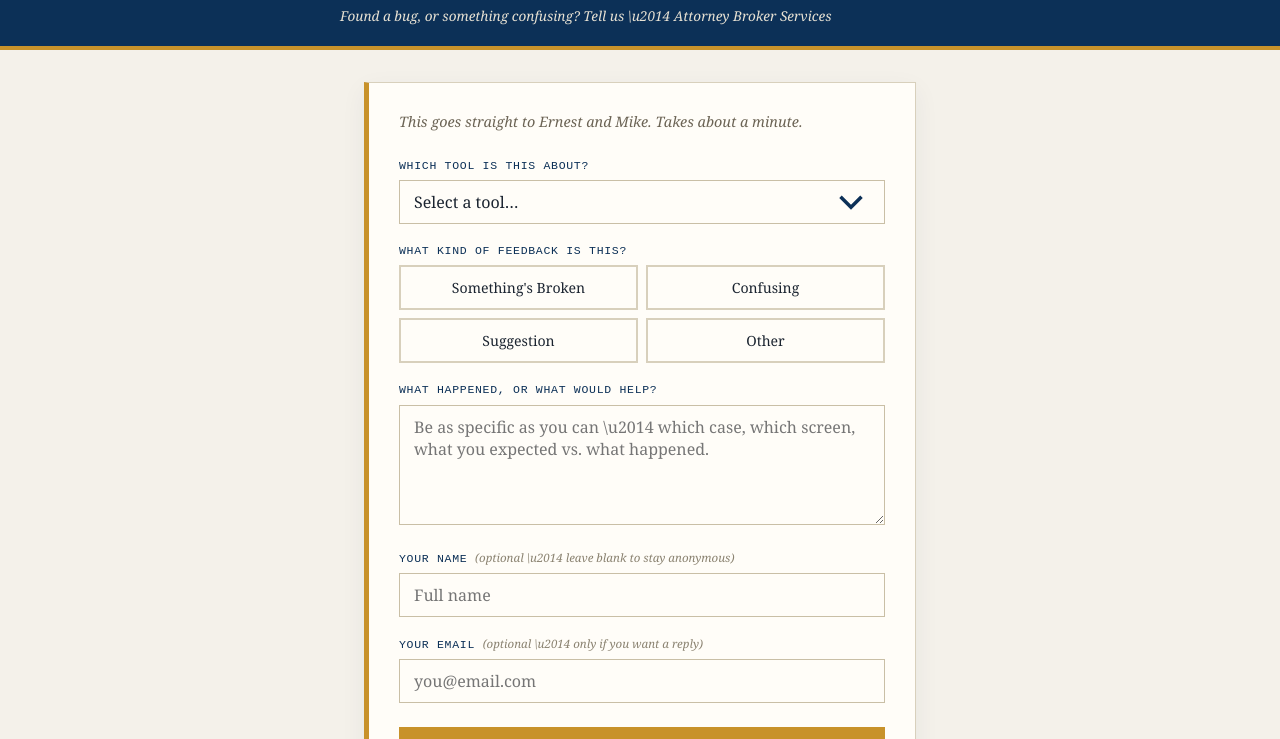
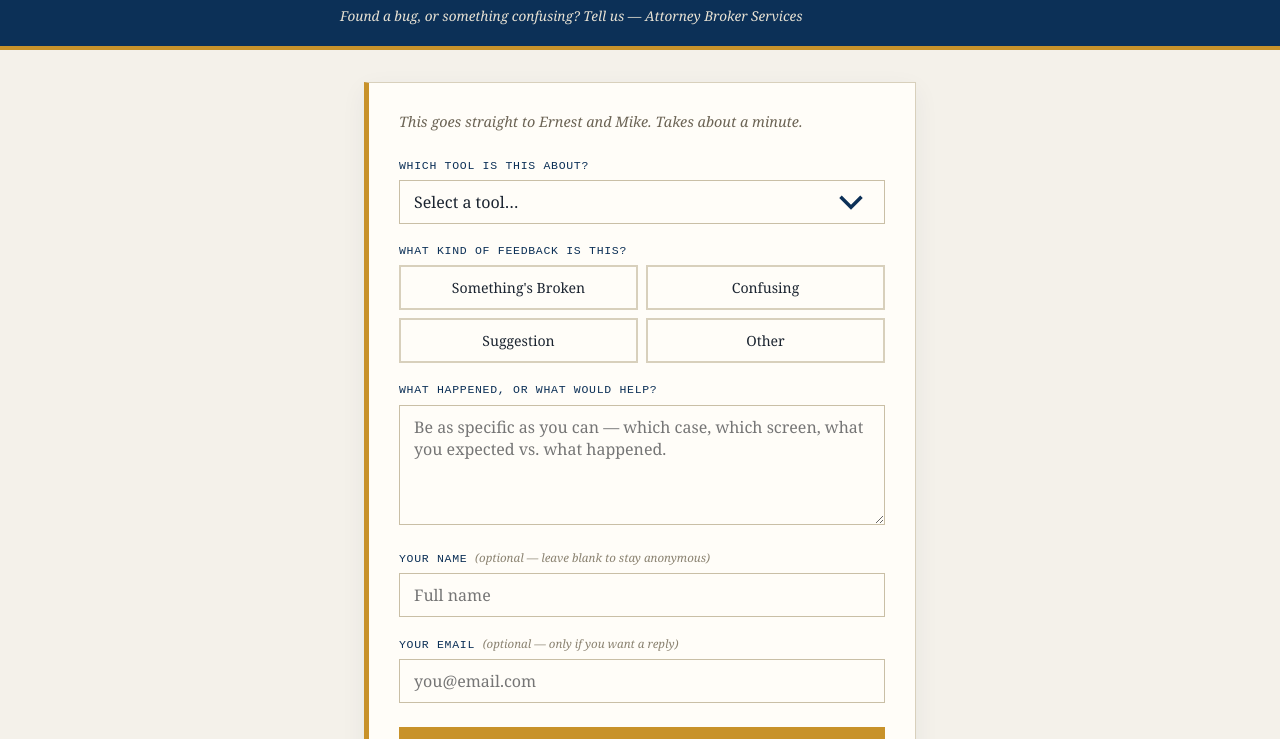
Before and after one commit to ABS-TMS/feedback-hub, a website: page index.html in a window 1280 px wide. Shown: the part 61-800 px from the top of the page. Drawn offline with nearby package versions, Linux system fonts and the light colour scheme.

Commit message:
Replace special characters with HTML entities

```diff
--- a/index.html
+++ b/index.html
@@ -159,7 +159,7 @@
 <header>
   <div class="header-inner">
     <h1>Tool <span>Feedback</span></h1>
-    <p class="subhead">Found a bug, or something confusing? Tell us \u2014 Attorney Broker Services</p>
+    <p class="subhead">Found a bug, or something confusing? Tell us &mdash; Attorney Broker Services</p>
   </div>
 </header>
 
@@ -192,16 +192,16 @@
 
     <div class="field">
       <label for="messageInput">What happened, or what would help?</label>
-      <textarea id="messageInput" placeholder="Be as specific as you can \u2014 which case, which screen, what you expected vs. what happened."></textarea>
+      <textarea id="messageInput" placeholder="Be as specific as you can &mdash; which case, which screen, what you expected vs. what happened."></textarea>
     </div>
 
     <div class="field">
-      <label for="nameInput">Your name <span class="optional-tag">(optional \u2014 leave blank to stay anonymous)</span></label>
+      <label for="nameInput">Your name <span class="optional-tag">(optional &mdash; leave blank to stay anonymous)</span></label>
       <input type="text" id="nameInput" placeholder="Full name">
     </div>
 
     <div class="field">
-      <label for="emailInput">Your email <span class="optional-tag">(optional \u2014 only if you want a reply)</span></label>
+      <label for="emailInput">Your email <span class="optional-tag">(optional &mdash; only if you want a reply)</span></label>
       <input type="email" id="emailInput" placeholder="you@email.com">
     </div>
 
```
